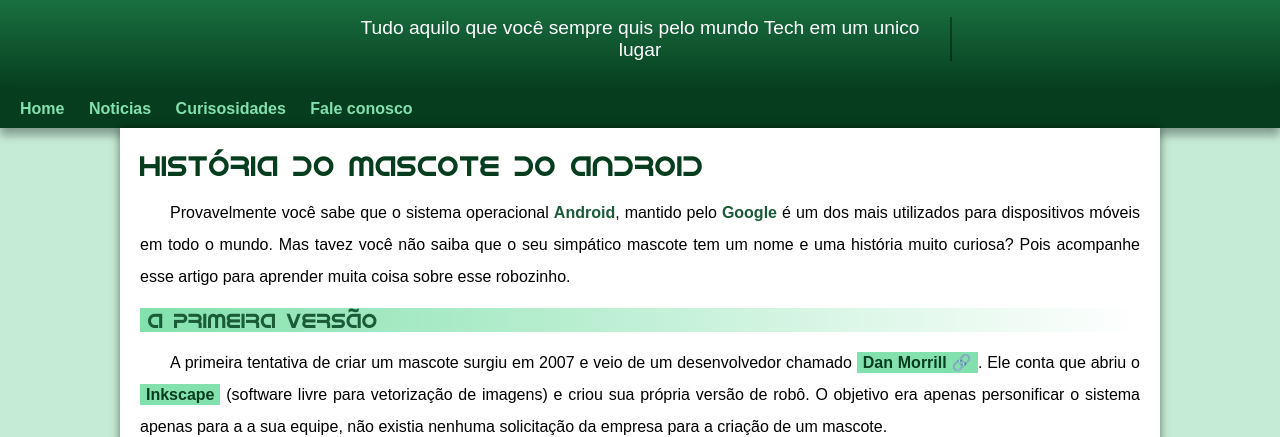
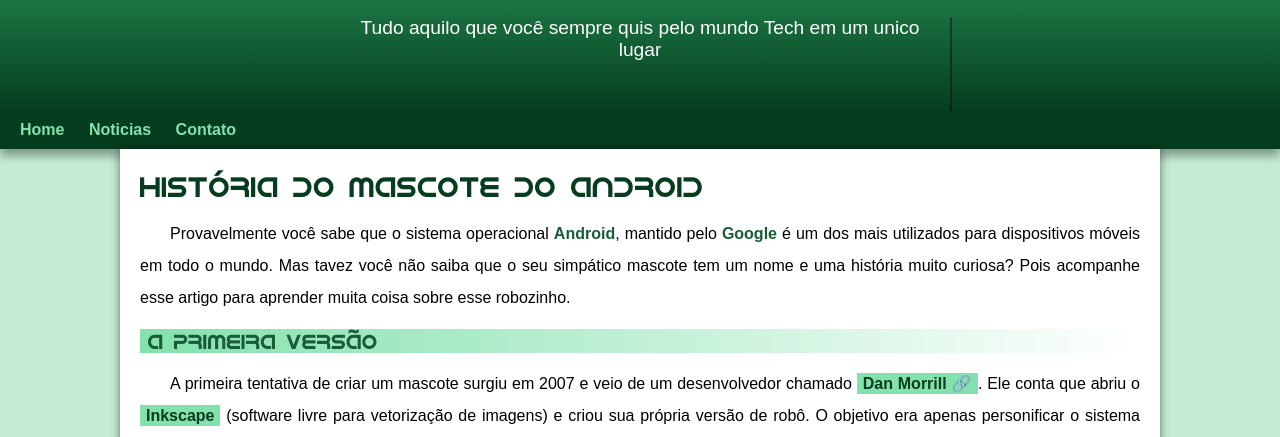
Before and after one commit to RhuanSilva02/projeto-android, a plain HTML site: page index.html in a window 1280 px wide. Shown: the part 100-537 px from the top of the page. Drawn offline with Linux system fonts and the light colour scheme.

Commit message:
problema de padding corrigido

```diff
--- a/estilo/style.css
+++ b/estilo/style.css
@@ -66,7 +66,7 @@ header > p{
     padding-right: 10px;
     padding-left: 10px;
     margin: auto;
-    margin-bottom: 30px;
+    padding-bottom: 50px;
     box-shadow: 2px 0px 0px rgba(0, 0, 0, 0.377);
 }
 
--- a/index.html
+++ b/index.html
@@ -16,8 +16,7 @@
     <nav>
         <a href="#">Home</a>
         <a href="#">Noticias</a>
-        <a href="#">Curisosidades</a>
-        <a href="#">Fale conosco</a>
+        <a href="#">Contato</a>
     </nav>
     <main>
         <article>
```
